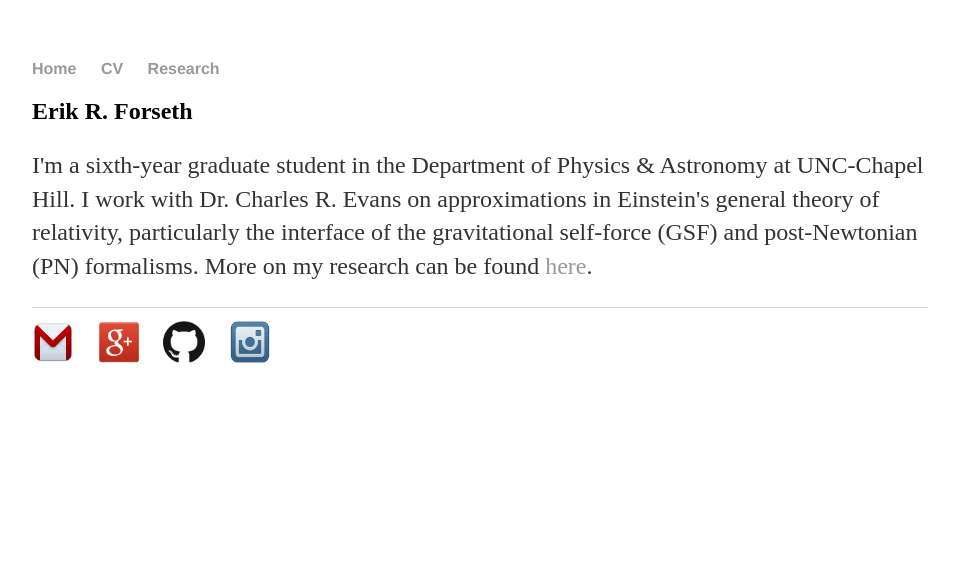
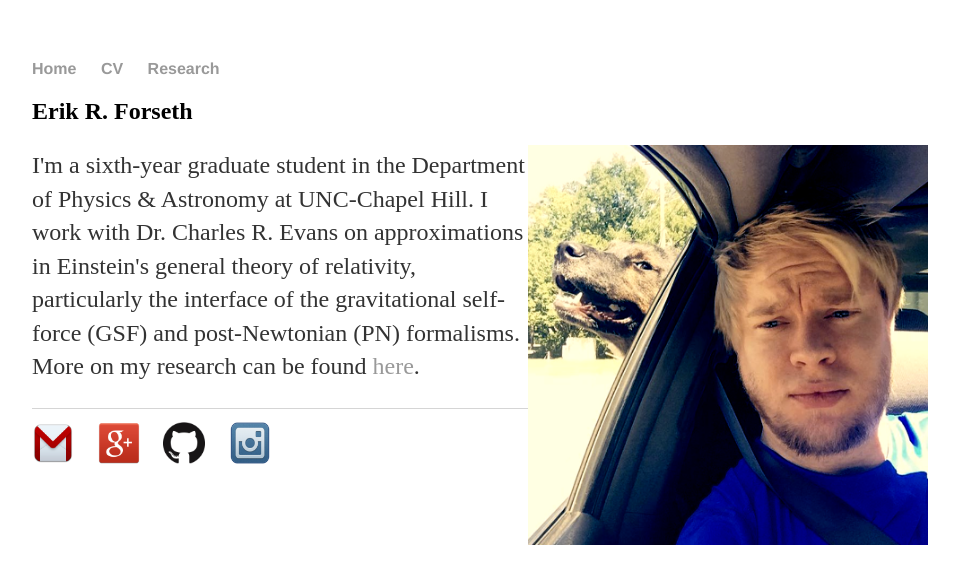
Before and after one commit to erikrforseth/erikrforseth.github.io, a Jekyll site: the page built from index.html, in a window 1280 px wide. Shown: the top 584 px of the page, without its empty margins (160-1119 px from the left). Built offline with Jekyll 4.4.1, drawn with Linux system fonts in a browser that asks for light colours.

Commit message:
Added profile picture.

```diff
--- a/index.html
+++ b/index.html
@@ -3,7 +3,8 @@ layout: default
 title: Erik R. Forseth
 ---
 <div class="blurb">
-	<h2>Erik R. Forseth</h2>
-	<p>I'm a sixth-year graduate student in the Department of Physics & Astronomy at UNC-Chapel Hill. I work with Dr. Charles R. Evans on approximations in Einstein's general theory of relativity, particularly the interface of the gravitational self-force (GSF) and post-Newtonian (PN) formalisms. More on my research can be found <a href="
+  <h2>Erik R. Forseth</h2>
+  <img src="/images/profile3.png" alt="Me" style="width:400px;height:400px;" align="right">
+  <p>I'm a sixth-year graduate student in the Department of Physics & Astronomy at UNC-Chapel Hill. I work with Dr. Charles R. Evans on approximations in Einstein's general theory of relativity, particularly the interface of the gravitational self-force (GSF) and post-Newtonian (PN) formalisms. More on my research can be found <a href="
 /research">here</a>.</p>
 </div><!-- /.blurb -->
```
Also changed, not shown: images/profile3.png (added).
